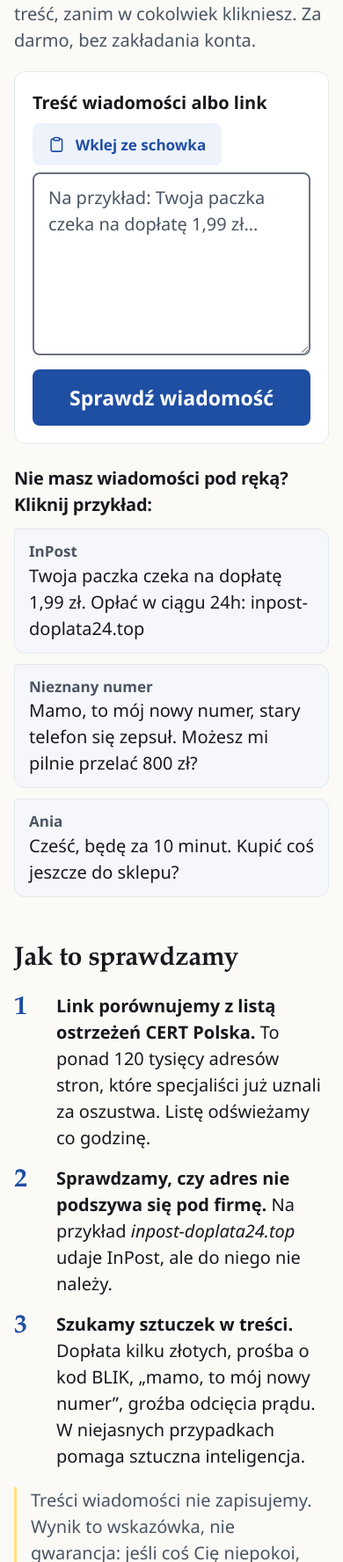
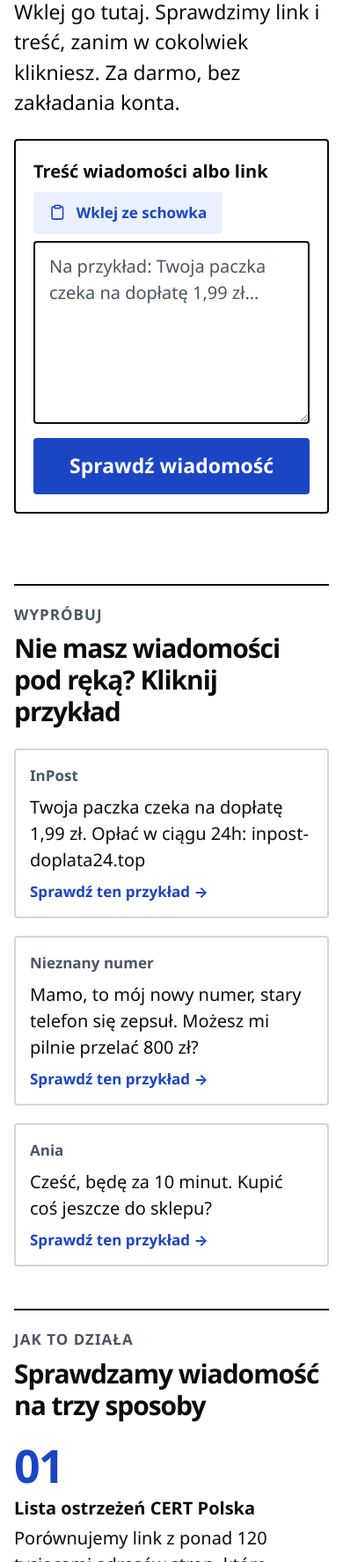
Before and after one commit to Dablesss/czy-to-oszustwo, a plain HTML site: page static/index.html in a window 390 px wide. Shown: the part 224-2000 px from the top of the page at 88% size. Drawn offline with Linux system fonts and the light colour scheme.

Commit message:
Strona główna w stylu modernistycznym: siatka, czerń i biel, jeden kolor
- jedna bezszeryfowa czcionka, bardzo gruby plakatowy tytuł
  (do 3,6 rem), jedno słowo w kolorze marki
- czerń i biel z jednym kolorem (#1c45c4, biały tekst na nim 7,8:1),
  proste kąty (4 px), grube 2-pikselowe linie oddzielające sekcje
- na komputerze tytuł obok formularza (siatka 5:6), na telefonie
  jedna kolumna w kolejności: pytanie, pole, przykłady
- sekcje z etykietą („Wypróbuj”, „Jak to działa”, „Poradniki”):
  przykłady i trzy kroki w trzech kolumnach z dużymi cyframi 01–03,
  poradniki w dwóch kolumnach
- przycisk „Poradniki” w nagłówku i „Wszystkie poradniki” z czarną ramką
- kontrast: tekst 19,7:1, pomocniczy 7,6:1, ciemny motyw min. 9,8:1
- cache SW v11 -> v12

Co-Authored-By: Claude Opus 5.5 <noreply@anthropic.com>

```diff
--- a/static/index.html
+++ b/static/index.html
@@ -74,13 +74,14 @@
   </header>
 
   <main id="tresc">
-   <div class="wrap">
+   <div class="wrap wrap--wide home">
+    <div class="home-top">
       <section class="hero">
         <h1>Dostałeś <span class="hl">dziwnego</span> SMS-a?</h1>
-      <p class="lead">Wklej go poniżej. Sprawdzimy link i treść, zanim w cokolwiek klikniesz.
+        <p class="lead">Wklej go tutaj. Sprawdzimy link i treść, zanim w cokolwiek klikniesz.
           Za darmo, bez zakładania konta.</p>
       </section>
-
+      <div class="home-check">
       <form id="check-form" class="panel" novalidate>
         <div class="field-head">
           <label for="message">Treść wiadomości albo link</label>
@@ -101,20 +102,6 @@
           <span id="check-label">Sprawdź wiadomość</span>
         </button>
       </form>
-
-    <!-- Przykłady do kliknięcia: wklejają wiadomość i od razu ją sprawdzają (app.js, data-example).
-         Domeny są zmyślone. -->
-    <section class="examples" aria-labelledby="przyklady-tytul">
-      <h2 id="przyklady-tytul" class="examples-title">Nie masz wiadomości pod ręką? Kliknij przykład:</h2>
-      <ul class="examples-list">
-        <li><button type="button" class="example-btn" data-example="InPost: Twoja paczka czeka na dopłatę 1,99 zł. Opłać w ciągu 24h: inpost-doplata24.top">
-          <span class="example-from">InPost</span>Twoja paczka czeka na dopłatę 1,99 zł. Opłać w ciągu 24h: inpost-doplata24.top</button></li>
-        <li><button type="button" class="example-btn" data-example="Mamo, to mój nowy numer, stary telefon się zepsuł. Możesz mi pilnie przelać 800 zł? Oddam jutro">
-          <span class="example-from">Nieznany numer</span>Mamo, to mój nowy numer, stary telefon się zepsuł. Możesz mi pilnie przelać 800 zł?</button></li>
-        <li><button type="button" class="example-btn" data-example="Cześć, będę za 10 minut. Kupić coś jeszcze do sklepu?">
-          <span class="example-from">Ania</span>Cześć, będę za 10 minut. Kupić coś jeszcze do sklepu?</button></li>
-      </ul>
-    </section>
 
       <!-- Niewidoczny komunikat dla czytnika ekranu: "Sprawdzam…", "Wynik gotowy". -->
       <p id="status" class="visually-hidden" role="status" aria-live="polite"></p>
@@ -147,20 +134,66 @@
 
         <button type="button" id="again-btn" class="btn btn--secondary btn--full">Sprawdź inną wiadomość</button>
       </section>
+      </div>
+    </div>
 
-    <section class="how" id="jak-to-dziala" aria-labelledby="jak-tytul">
-      <h2 id="jak-tytul">Jak to sprawdzamy</h2>
-      <ol class="how-list">
-        <li><strong>Link porównujemy z listą ostrzeżeń CERT Polska.</strong>
-          To ponad 120 tysięcy adresów stron, które specjaliści już uznali za oszustwa. Listę odświeżamy co godzinę.</li>
-        <li><strong>Sprawdzamy, czy adres nie podszywa się pod firmę.</strong>
-          Na przykład <i>inpost-doplata24.top</i> udaje InPost, ale do niego nie należy.</li>
-        <li><strong>Szukamy sztuczek w treści.</strong>
-          Dopłata kilku złotych, prośba o kod BLIK, „mamo, to mój nowy numer”, groźba odcięcia prądu.
-          W niejasnych przypadkach pomaga sztuczna inteligencja.</li>
+    <!-- Przykłady do kliknięcia: wklejają wiadomość i od razu ją sprawdzają (app.js, data-example).
+         Domeny są zmyślone. -->
+    <section class="block examples" aria-labelledby="przyklady-tytul">
+      <p class="block-label">Wypróbuj</p>
+      <h2 id="przyklady-tytul">Nie masz wiadomości pod ręką? Kliknij przykład</h2>
+      <ul class="examples-list cols">
+        <li><button type="button" class="example-btn" data-example="InPost: Twoja paczka czeka na dopłatę 1,99 zł. Opłać w ciągu 24h: inpost-doplata24.top">
+          <span class="example-from">InPost</span>
+          <span>Twoja paczka czeka na dopłatę 1,99 zł. Opłać w ciągu 24h: inpost-doplata24.top</span>
+          <span class="example-go" aria-hidden="true">Sprawdź ten przykład →</span>
+        </button></li>
+        <li><button type="button" class="example-btn" data-example="Mamo, to mój nowy numer, stary telefon się zepsuł. Możesz mi pilnie przelać 800 zł? Oddam jutro">
+          <span class="example-from">Nieznany numer</span>
+          <span>Mamo, to mój nowy numer, stary telefon się zepsuł. Możesz mi pilnie przelać 800 zł?</span>
+          <span class="example-go" aria-hidden="true">Sprawdź ten przykład →</span>
+        </button></li>
+        <li><button type="button" class="example-btn" data-example="Cześć, będę za 10 minut. Kupić coś jeszcze do sklepu?">
+          <span class="example-from">Ania</span>
+          <span>Cześć, będę za 10 minut. Kupić coś jeszcze do sklepu?</span>
+          <span class="example-go" aria-hidden="true">Sprawdź ten przykład →</span>
+        </button></li>
+      </ul>
+    </section>
+
+    <section class="block how" id="jak-to-dziala" aria-labelledby="jak-tytul">
+      <p class="block-label">Jak to działa</p>
+      <h2 id="jak-tytul">Sprawdzamy wiadomość na trzy sposoby</h2>
+      <ol class="how-list cols">
+        <li><strong>Lista ostrzeżeń CERT Polska</strong>
+          Porównujemy link z ponad 120 tysiącami adresów stron, które specjaliści już uznali za oszustwa.</li>
+        <li><strong>Podróbki znanych firm</strong>
+          Sprawdzamy, czy adres nie udaje firmy. Na przykład <i>inpost-doplata24.top</i> nie należy do InPostu.</li>
+        <li><strong>Sztuczki w treści</strong>
+          Dopłata kilku złotych, kod BLIK, „mamo, to mój nowy numer”, groźba odcięcia prądu.</li>
       </ol>
-      <p class="how-note">Treści wiadomości nie zapisujemy. Wynik to wskazówka, nie gwarancja:
-        jeśli coś Cię niepokoi, zadzwoń do firmy albo bliskiej osoby na numer, który znasz.</p>
+      <p class="how-note">Treści wiadomości nie zapisujemy. Wynik to wskazówka, nie gwarancja.
+        Jeśli coś Cię niepokoi, zadzwoń do firmy albo bliskiej osoby na numer, który znasz.</p>
+    </section>
+
+    <section class="block guides" aria-labelledby="poradniki-tytul">
+      <p class="block-label">Poradniki</p>
+      <h2 id="poradniki-tytul">Tak oszukują najczęściej</h2>
+      <ul class="guide-list">
+        <li><a href="/artykuly/sms-doplata-do-paczki.html">SMS o dopłacie do paczki</a>
+          <span>„Paczka wstrzymana, dopłać 1,99 zł”. Chodzi o dane karty, nie o kwotę.</span></li>
+        <li><a href="/artykuly/oszustwo-na-blik-od-znajomego.html">Prośba o kod BLIK od znajomego</a>
+          <span>Ktoś przejął konto znajomego i pisze w jego imieniu.</span></li>
+        <li><a href="/artykuly/mamo-to-moj-nowy-numer.html">„Mamo, to mój nowy numer”</a>
+          <span>Wiadomość niby od dziecka, a potem pilna prośba o przelew.</span></li>
+        <li><a href="/artykuly/falszywy-pracownik-banku.html">Telefon od „pracownika banku”</a>
+          <span>„Bezpieczne konto” i instalacja aplikacji. Prawdziwy bank tak nie robi.</span></li>
+        <li><a href="/artykuly/olx-vinted-odbierz-platnosc.html">OLX i Vinted: „odbierz płatność”</a>
+          <span>Fałszywy kupujący przysyła link, który kradnie dane karty.</span></li>
+        <li><a href="/artykuly/sms-odciecie-pradu-gazu.html">SMS o odcięciu prądu lub gazu</a>
+          <span>Groźba odłączenia „dziś o 21:00” i link do zapłaty.</span></li>
+      </ul>
+      <p class="guides-more"><a class="btn btn--outline" href="/artykuly/">Wszystkie poradniki (8)</a></p>
     </section>
 
      <!-- Wskazówka tylko dla iPhone'a/iPada w Safari (pokazuje ją app.js) -->
@@ -176,31 +209,12 @@
          <button type="button" id="ios-hint-close" class="btn btn--secondary">Zamknij wskazówkę</button>
        </div>
      </aside>
+
+    <p class="author-note">Stronę rozwija student informatyki jako projekt open source. Kod jest
+      <a href="https://github.com/Dablesss/czy-to-oszustwo">publiczny na GitHubie</a>, więc każdy może sprawdzić,
+      co dzieje się z wklejoną wiadomością. Masz oszustwo, którego nie rozpoznaliśmy?
+      <a href="https://github.com/Dablesss/czy-to-oszustwo/issues">Napisz nam o nim</a>.</p>
    </div>
-
-    <section class="wrap section guides" aria-labelledby="poradniki-tytul">
-      <h2 id="poradniki-tytul">Tak oszukują najczęściej</h2>
-      <ol class="guide-list">
-        <li><a href="/artykuly/sms-doplata-do-paczki.html">SMS o dopłacie do paczki</a>
-          <span>„Paczka wstrzymana, dopłać 1,99 zł”. Chodzi o dane karty, nie o kwotę.</span></li>
-        <li><a href="/artykuly/oszustwo-na-blik-od-znajomego.html">Prośba o kod BLIK od znajomego</a>
-          <span>Ktoś przejął konto znajomego i pisze w jego imieniu.</span></li>
-        <li><a href="/artykuly/mamo-to-moj-nowy-numer.html">„Mamo, to mój nowy numer”</a>
-          <span>Wiadomość niby od dziecka, a potem pilna prośba o przelew.</span></li>
-        <li><a href="/artykuly/falszywy-pracownik-banku.html">Telefon od „pracownika banku”</a>
-          <span>„Bezpieczne konto” i instalacja aplikacji. Prawdziwy bank tak nie robi.</span></li>
-        <li><a href="/artykuly/olx-vinted-odbierz-platnosc.html">OLX i Vinted: „odbierz płatność”</a>
-          <span>Fałszywy kupujący przysyła link, który kradnie dane karty.</span></li>
-      </ol>
-      <p><a class="link-arrow" href="/artykuly/">Wszystkie poradniki (8) <span aria-hidden="true">&nbsp;→</span></a></p>
-    </section>
-
-    <aside class="wrap author-note" aria-label="O projekcie">
-      <p>Stronę rozwija student informatyki jako projekt open source. Kod jest
-        <a href="https://github.com/Dablesss/czy-to-oszustwo">publiczny na GitHubie</a>,
-        więc każdy może sprawdzić, co dokładnie dzieje się z wklejoną wiadomością.
-        Masz oszustwo, którego nie rozpoznaliśmy? <a href="https://github.com/Dablesss/czy-to-oszustwo/issues">Napisz nam o nim</a>.</p>
-    </aside>
   </main>
 
   <footer class="site-footer">
--- a/static/style.css
+++ b/static/style.css
@@ -4,19 +4,20 @@
    Kolory, odstępy, rozmiary czcionek i czasy animacji są TYLKO w zmiennych niżej. */
 :root {
   /* --- Kolory --- */
-  --bg: #fbfaf7;           /* tło strony: bardzo jasny, ciepły papier */
+  --bg: #ffffff;           /* tło strony: czysta biel */
   --surface: #ffffff;      /* karty i pola */
-  --surface-2: #f5f7fa;    /* delikatnie wyróżnione sekcje i tło kart */
-  --text: #16191d;
+  --surface-2: #f2f2f0;    /* delikatnie wyróżnione sekcje i tło kart */
+  --text: #0b0b0c;         /* prawie czarny: 20:1 na bieli */
+  --rule: #0b0b0c;         /* gruba linia oddzielająca sekcje */
   --muted: #4b5563;        /* tekst pomocniczy: 7.6:1 na tle, 7.1:1 na --surface-2 */
-  --line: #e3e7ec;         /* delikatne linie i ramki */
-  --field-border: #6b7280; /* ramka pola: min. 3:1 (WCAG 1.4.11) */
-  --primary: #1f4fa3;      /* biały tekst na nim: 7.8:1 */
-  --primary-hover: #183f84;
-  --primary-active: #12306a;
+  --line: #d6d6d3;         /* delikatne linie i ramki */
+  --field-border: #5c5c58; /* ramka pola: min. 3:1 (WCAG 1.4.11) */
+  --primary: #1c45c4;      /* jedyny kolor marki; biały tekst na nim: 7.3:1 */
+  --primary-hover: #15379e;
+  --primary-active: #0f2a7a;
   --on-primary: #ffffff;
-  --primary-soft: #edf2fb;
-  --focus: #1f4fa3;
+  --primary-soft: #eaf0fd;
+  --focus: #1c45c4;
   --link-visited: #5b3a9e;
 
   /* Werdykty (nazwy jak w API): pasek z tytułem i jasne tło treści */
@@ -40,7 +41,7 @@
   --text-base: 1rem;    /* zwykły tekst */
   --text-md: 1.15rem;   /* główny przycisk, wstęp */
   --text-lg: 1.5rem;    /* tytuł werdyktu */
-  --text-xl: clamp(1.8rem, 6vw, 2.6rem); /* nagłówek strony */
+  --text-xl: clamp(2.2rem, 8vw, 3.6rem); /* nagłówek strony: duży, plakatowy */
   --weight-semibold: 600;
   --weight-bold: 700;
   --weight-heavy: 800;
@@ -48,8 +49,8 @@
   --leading-tight: 1.2;
 
   /* --- Kształt i głębia --- */
-  --radius: 12px;
-  --radius-sm: 8px;
+  --radius: 4px;          /* proste kąty: modernizm, bez "miękkich" zaokrągleń */
+  --radius-sm: 4px;
   --radius-pill: 999px;
   --shadow: 0 1px 2px rgb(16 24 40 / 0.04), 0 12px 32px rgb(16 24 40 / 0.06);
 
@@ -63,18 +64,18 @@
   --icon-sm: 1.1em;
   --icon-lg: 44px;
   --content-width: 680px;
-  --font-serif: "Iowan Old Style", "Palatino Linotype", Palatino, Georgia, "Times New Roman", serif; /* nagłówki */
-  --highlight: #ffe27a;   /* "zakreślacz" pod ważnym słowem */
+  --font-sans: "Segoe UI Variable Display", "Segoe UI", "Helvetica Neue", Arial, system-ui, sans-serif;
+  --highlight: #1c45c4;   /* wyróżnione słowo w tytule */
   --wide-width: 1080px;   /* nagłówek, stopka, siatka kart */
 }
 
 @media (prefers-color-scheme: dark) {
   :root {
-    --bg: #0d0f12; --surface: #15181d; --surface-2: #1a1e24; --text: #eef0f3; --muted: #b4bcc8;
-    --line: #2a3038; --field-border: #8a94a3; --highlight: #6b5600;
+    --bg: #0b0b0c; --surface: #141416; --surface-2: #1b1b1e; --text: #f4f4f2; --muted: #b9b9b4;
+    --line: #34343a; --field-border: #8f8f96; --highlight: #9db5ff; --rule: #f4f4f2;
     /* Jasnoniebieski przycisk z ciemnym tekstem (9.9:1) */
-    --primary: #9cc0ff; --primary-hover: #c2d8ff; --primary-active: #dbe8ff;
-    --on-primary: #0b1626; --primary-soft: #1c2a42; --focus: #c2d8ff;
+    --primary: #9db5ff; --primary-hover: #c3d2ff; --primary-active: #dde6ff;
+    --on-primary: #0b0b0c; --primary-soft: #18213a; --focus: #c3d2ff;
     --link-visited: #c9b2ff;
     --shadow: none;
     --scam: #ffb4ab;       --scam-soft: #2a1513;
@@ -119,7 +120,7 @@ a:hover { text-decoration-thickness: 3px; }
   top: 0;
   z-index: 5;
   background: var(--bg);
-  border-bottom: 1px solid var(--line);
+  border-bottom: 2px solid var(--rule);
 }
 /* Nagłówek i stopka są szersze niż tekst: logo przy lewej krawędzi, menu przy prawej */
 .site-header .wrap,
@@ -138,21 +139,22 @@ a:hover { text-decoration-thickness: 3px; }
   gap: var(--space-2);
   min-height: var(--tap-min);
   padding: 0 var(--space-4);
-  border: 1px solid transparent;
+  border: 2px solid var(--rule);
   border-radius: var(--radius-sm);
-  background: var(--primary-soft);
-  color: var(--primary);
+  background: var(--bg);
+  color: var(--text);
   font-size: var(--text-sm);
   font-weight: var(--weight-bold);
   text-decoration: none;
   white-space: nowrap;
 }
-.nav-link:visited { color: var(--primary); }
-.nav-link:hover { border-color: var(--primary); }
-.nav-link[aria-current="page"] { background: var(--primary-soft); border-color: var(--primary); color: var(--primary); }
+.nav-link:visited { color: var(--text); }
+.nav-link:hover { background: var(--text); color: var(--bg); }
+.nav-link[aria-current="page"] { background: var(--text); color: var(--bg); }
 .nav-link .icon { color: var(--primary); }
 .brand { display: flex; align-items: center; gap: var(--space-3); min-height: var(--tap-main); }
 .brand-logo { width: 32px; height: 32px; color: var(--primary); }
+.brand-name { font-size: var(--text-md); }
 .logo-check { stroke: var(--surface); } /* ptaszek w kolorze tła, także w ciemnym motywie */
 .brand-name { font-weight: var(--weight-heavy); letter-spacing: -0.02em; white-space: nowrap; }
 
@@ -205,10 +207,10 @@ h1 {
   text-wrap: balance; /* równe linie zamiast jednego słowa w ostatniej */
 }
 .lead { color: var(--muted); margin: 0; max-width: 34em; }
-/* Nagłówki szeryfowe, jak w gazecie: odróżniają stronę od typowych szablonów */
-h1, h2 { font-family: var(--font-serif); font-weight: var(--weight-bold); letter-spacing: -0.01em; }
-/* Słowo "zakreślone markerem": żółty pasek w dolnej części liter */
-.hl { background: linear-gradient(transparent 58%, var(--highlight) 58%, var(--highlight) 92%, transparent 92%); padding: 0 0.08em; }
+/* Nagłówki: ta sama czcionka co tekst, ale bardzo gruba i ciasna (styl szwajcarski) */
+h1, h2 { font-weight: var(--weight-heavy); letter-spacing: -0.035em; }
+/* Jedno wyróżnione słowo w tytule: w kolorze marki */
+.hl { color: var(--highlight); }
 /* Mała etykieta nad tytułem, np. "Bezpłatnie · bez logowania" */
 .eyebrow {
   display: inline-flex;
@@ -245,7 +247,7 @@ textarea {
   width: 100%;
   font: inherit;
   padding: var(--space-3) var(--space-4);
-  border: 2px solid var(--field-border);
+  border: 2px solid var(--rule);
   border-radius: var(--radius-sm);
   background: var(--surface);
   color: var(--text);
@@ -671,46 +673,81 @@ a.btn--primary:visited { color: var(--on-primary); }
   .verdict-head { border-bottom: 2px solid CanvasText; }
 }
 
-/* ===== Strona główna: przykłady, "jak to sprawdzamy", poradniki, notka ===== */
-.examples { margin-top: var(--space-6); }
-.examples-title { font-family: inherit; font-size: var(--text-base); font-weight: var(--weight-bold); margin: 0 0 var(--space-3); }
-.examples-list { list-style: none; margin: 0; padding: 0; display: grid; gap: var(--space-3); }
-/* Przykład wygląda jak dymek SMS-a: szare tło, ostry róg po lewej u góry */
+/* ===== Strona główna (modernizm): siatka, grube linie, duże cyfry =====
+   Na telefonie wszystko w jednej kolumnie, od 960 px tytuł obok formularza. */
+.home { padding-bottom: var(--space-8); }
+.home-top { display: grid; gap: var(--space-6); padding: var(--space-7) 0 var(--space-7); }
+.home .hero { padding: 0; }
+.home .lead { font-size: var(--text-md); color: var(--text); margin-top: var(--space-4); }
+.home .panel { border: 2px solid var(--rule); padding: var(--space-5); }
+@media (min-width: 960px) {
+  .home-top { grid-template-columns: 5fr 6fr; gap: var(--space-8); align-items: start; padding-top: var(--space-8); }
+  .home .hero { position: sticky; top: 96px; }
+}
+
+/* Sekcja: gruba linia u góry, mała etykieta z numerem i tytuł */
+.block { border-top: 2px solid var(--rule); padding-top: var(--space-5); margin-top: var(--space-8); }
+.block-label { margin: 0 0 var(--space-2); font-size: var(--text-sm); font-weight: var(--weight-bold); letter-spacing: 0.06em; text-transform: uppercase; color: var(--muted); }
+.block h2 { margin: 0 0 var(--space-6); font-size: var(--text-lg); line-height: var(--leading-tight); }
+.cols { display: grid; gap: var(--space-5); }
+@media (min-width: 720px) { .cols { grid-template-columns: repeat(3, 1fr); } }
+
+/* Przykłady do kliknięcia: prostokąty z ramką, nadawca nad treścią */
+.examples-list { list-style: none; margin: 0; padding: 0; }
 .example-btn {
-  display: block;
+  display: flex;
+  flex-direction: column;
+  gap: var(--space-2);
   width: 100%;
-  min-height: var(--tap-min);
-  padding: var(--space-3) var(--space-4);
-  border: 1px solid var(--line);
-  border-radius: 4px var(--radius) var(--radius) var(--radius);
-  background: var(--surface-2);
+  height: 100%;
+  min-height: var(--tap-main);
+  padding: var(--space-4);
+  border: 2px solid var(--line);
+  border-radius: var(--radius);
+  background: var(--surface);
   color: var(--text);
   font: inherit;
   text-align: left;
   cursor: pointer;
 }
-.example-btn:hover { border-color: var(--primary); }
-.example-from { display: block; font-size: var(--text-sm); font-weight: var(--weight-bold); color: var(--muted); }
+.example-btn:hover { border-color: var(--rule); }
+.example-from { font-size: var(--text-sm); font-weight: var(--weight-bold); color: var(--muted); }
+.example-go { margin-top: auto; font-size: var(--text-sm); font-weight: var(--weight-bold); color: var(--primary); }
 
-.how { margin-top: var(--space-8); }
-.how h2, .guides h2 { font-size: var(--text-lg); margin: 0 0 var(--space-4); }
-.how-list { margin: 0; padding: 0; list-style: none; counter-reset: krok; }
-.how-list li { counter-increment: krok; position: relative; padding-left: 2.4em; margin-bottom: var(--space-4); }
-/* Duża szeryfowa cyfra zamiast kropki */
+/* Jak to sprawdzamy: trzy kolumny z wielką cyfrą */
+.how-list { list-style: none; margin: 0; padding: 0; counter-reset: krok; }
+.how-list li { counter-increment: krok; }
 .how-list li::before {
-  content: counter(krok);
-  position: absolute; left: 0; top: -0.15em;
-  font-family: var(--font-serif); font-size: var(--text-lg); font-weight: var(--weight-bold); color: var(--primary);
+  content: counter(krok, decimal-leading-zero);
+  display: block;
+  margin-bottom: var(--space-2);
+  font-size: 2.6rem;
+  font-weight: var(--weight-heavy);
+  letter-spacing: -0.04em;
+  line-height: 1;
+  color: var(--primary);
 }
-.how-note { color: var(--muted); border-left: 3px solid var(--highlight); padding-left: var(--space-4); }
+.how-list strong { display: block; margin-bottom: var(--space-1); }
+.how-note { margin: var(--space-6) 0 0; font-size: var(--text-md); font-weight: var(--weight-semibold); max-width: 40em; }
 
-.guides { max-width: var(--content-width); }
-.guide-list { margin: 0 0 var(--space-4); padding: 0; list-style: none; counter-reset: rad; border-top: 1px solid var(--line); }
-.guide-list li { counter-increment: rad; display: grid; grid-template-columns: 2.4em 1fr; padding: var(--space-3) 0; border-bottom: 1px solid var(--line); }
-.guide-list li::before { content: counter(rad, decimal-leading-zero); grid-row: span 2; font-family: var(--font-serif); color: var(--muted); padding-top: 0.1em; }
-.guide-list a { font-weight: var(--weight-bold); display: inline-flex; align-items: center; min-height: var(--tap-min); }
-.guide-list a:visited { color: var(--primary); }
-.guide-list span { color: var(--muted); font-size: var(--text-sm); }
+/* Poradniki: lista w dwóch kolumnach, każda pozycja z cienką linią */
+.guide-list { list-style: none; margin: 0; padding: 0; display: grid; column-gap: var(--space-7); }
+@media (min-width: 720px) { .guide-list { grid-template-columns: 1fr 1fr; } }
+.guide-list li { border-top: 1px solid var(--line); padding: var(--space-3) 0 var(--space-4); }
+.guide-list a { display: inline-flex; align-items: center; min-height: var(--tap-min); font-weight: var(--weight-bold); font-size: var(--text-md); color: var(--text); text-decoration-thickness: 2px; text-underline-offset: 4px; }
+.guide-list a:visited { color: var(--text); }
+.guide-list a:hover { color: var(--primary); }
+.guide-list span { display: block; color: var(--muted); }
+.guides-more { margin-top: var(--space-5); }
+.btn--outline {
+  min-height: var(--tap-comfortable);
+  padding: var(--space-3) var(--space-5);
+  border: 2px solid var(--rule);
+  background: var(--bg);
+  color: var(--text);
+  text-decoration: none;
+}
+a.btn--outline:visited { color: var(--text); }
+.btn--outline:hover { background: var(--text); color: var(--bg); }
 
-.author-note { margin-top: var(--space-8); }
-.author-note p { margin: 0; padding: var(--space-4) 0; border-top: 1px solid var(--line); color: var(--muted); font-size: var(--text-sm); }
+.author-note { margin-top: var(--space-8); max-width: 40em; color: var(--muted); }
--- a/static/sw.js
+++ b/static/sw.js
@@ -3,7 +3,7 @@
 
 // Zmień numer przy każdej zmianie w static/, żeby telefony pobrały nową wersję.
 // Poradników (static/artykuly/) celowo NIE ma w SHELL: nie zapychamy pamięci telefonu.
-const CACHE = "czy-to-oszustwo-v11";
+const CACHE = "czy-to-oszustwo-v12";
 const SHELL = ["/", "/style.css", "/app.js", "/manifest.json", "/icons/icon.svg",
                "/prywatnosc.html", "/regulamin.html"];
 
```
Lines whose indentation alone changed are shown as unchanged.
